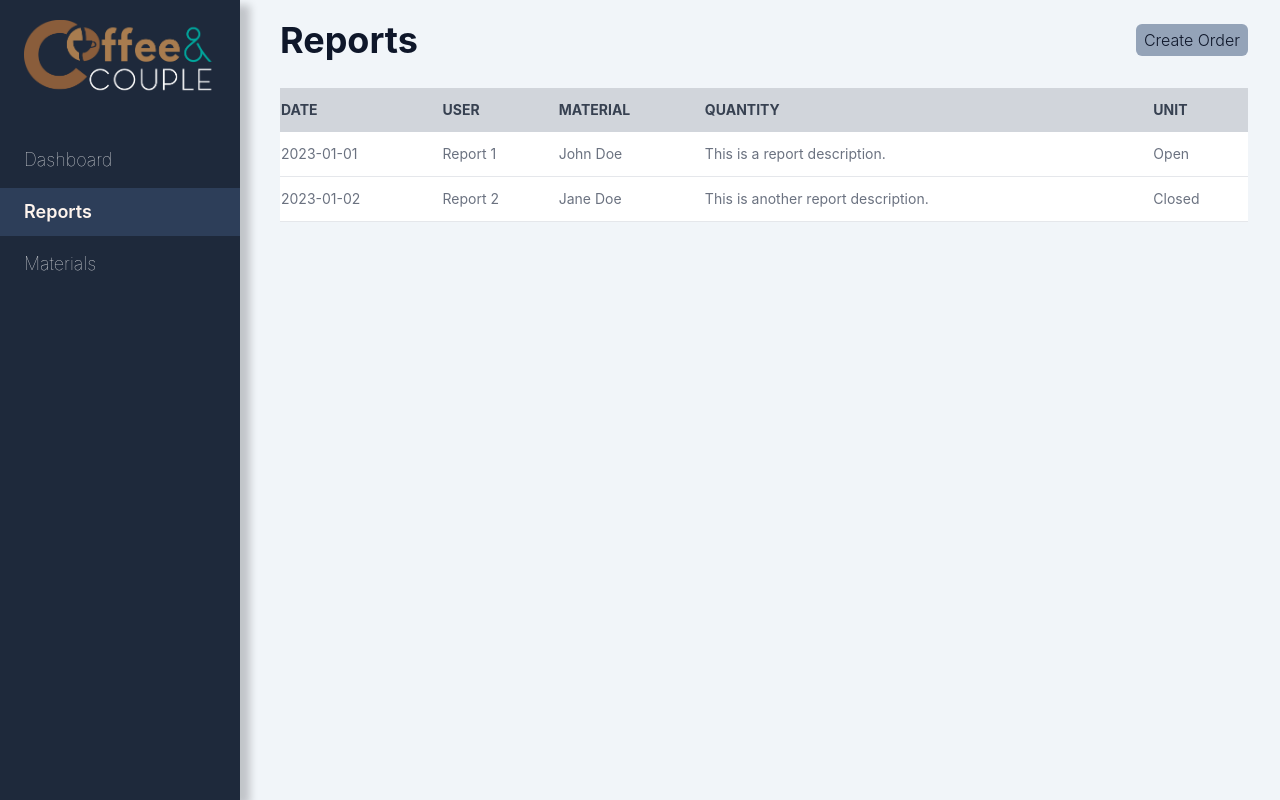
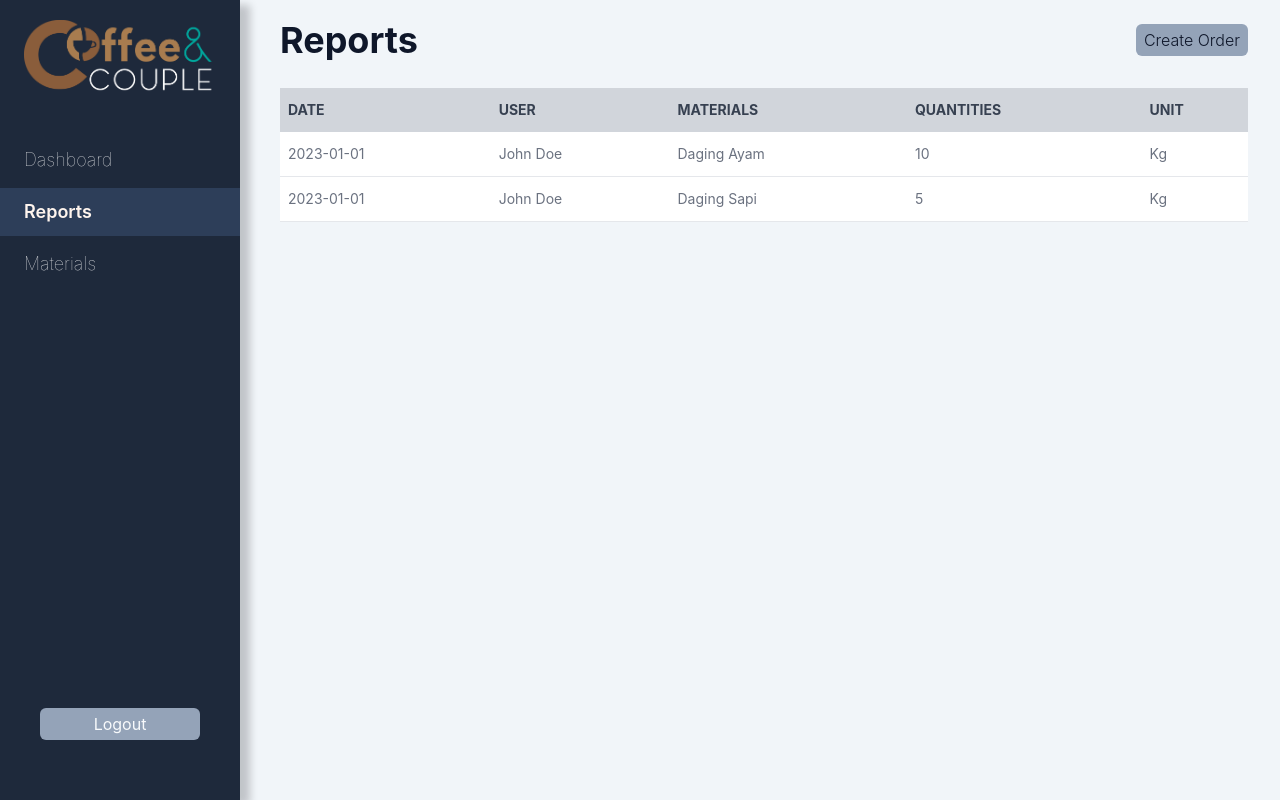
Before and after one commit to Bismillah-Cuan/cafe-frontend, a React (Vite) app: page /reports in a window 1280 px wide. Built offline with nearby package versions, Linux system fonts and the light colour scheme.

Commit message:
Add create feature to the table

```diff
--- a/src/App.tsx
+++ b/src/App.tsx
@@ -8,6 +8,8 @@ import ReportDetailPage from './pages/reportDetails'
 import InitialPages from './pages/initial'
 import ReportsEditPage from './pages/reportsEdit'
 import MaterialPage from './pages/MaterialPage'
+import { UserContext } from './components/Store/user-context'
+
 
 const router = createBrowserRouter([
   { path: '/',
@@ -30,8 +32,11 @@ const router = createBrowserRouter([
 ])
 
 const App = () => {
+  const user = { user: "" };
   return (
-    <RouterProvider router={router}/>
+    <UserContext.Provider value={user}>
+      <RouterProvider router={router}/>
+    </UserContext.Provider>
   )
 }
 
--- a/src/components/LoginForm/index.tsx
+++ b/src/components/LoginForm/index.tsx
@@ -3,13 +3,19 @@ import logoCuan from "../../assets/CoffeeNCouple.png"
 import { Link, useNavigate } from "react-router-dom"
 import { isNotEmpty } from '../../util/validation.js'
 import { useInput } from "../../hooks/useInput"
+import { useContext } from "react"
+import { UserContext } from "../store/user-context"
+
+
 interface LoginData {
   username: string
   password: string
 }
 
 const LoginForm:React.FC = () => {
+  let useCtx = useContext(UserContext)
   const navigate = useNavigate()
+
 
   const {
     value: username,
@@ -25,6 +31,7 @@ const LoginForm:React.FC = () => {
     hasError: passwordHasError
   } = useInput('', (value: string) => isNotEmpty(value));
 
+
   function handleSubmit(event : any){
     event.preventDefault();
 
@@ -33,8 +40,10 @@ const LoginForm:React.FC = () => {
     if(usernameHasError || passwordHasError){
       return;
     }
+
+    useCtx = {user : username}
     console.log(username, password);
-
+    navigate('/dashboard')
     handleLogin({username, password})
   }
 
--- a/src/components/ReusableForm/index.tsx
+++ b/src/components/ReusableForm/index.tsx
@@ -1,4 +1,5 @@
-import { useState } from "react";
+import { useState, useContext } from "react";
+import { UserContext } from "../store/user-context";
 
 type Field = {
     name: string;
@@ -23,17 +24,20 @@ type Field = {
   const ReusableForm: React.FC<ReusableFormProps> = ({ fields, onSubmit, onClose, buttonLabel = "Submit", isSelected
   }) => {
 
+    const userCtx = useContext(UserContext);
+    const [formData, setFormData] = useState(
+      Object.fromEntries(fields.map(field => [field.name, field.defaultValue || ""]))
+    );
 
-    const [formData, setFormData] = useState<Record<string, string>>(
-      fields.reduce((acc, field) => {
-        acc[field.name] = field.defaultValue || "";
-        return acc;
-      }, {} as Record<string, string>)
-    );
+    const currentUser = userCtx.user;
+
+    const currentDate = new Date();
+    const formattedDate = currentDate.toISOString().split("T")[0];
 
     const handleChange: (event: React.ChangeEvent<HTMLTextAreaElement | HTMLInputElement>) => void = (event) => {
      const { name , value} = event.target;
-     setFormData({ ...formData, [name]: value });
+
+     setFormData({ ...formData, [name]: value, date: formattedDate, user: currentUser });
     }
     const handleSubmit: (event: React.FormEvent<HTMLFormElement>) => void = (event) => {
       event.preventDefault();
--- a/src/components/ReusableTable/index.tsx
+++ b/src/components/ReusableTable/index.tsx
@@ -1,12 +1,13 @@
 import { Link } from "react-router-dom";
 
 type Data = {
-  id: number;
+  // id: number;
   date: string;
-  title: string;
-  pic: string;
-  description: string;
-  status: string;
+  user: string;
+  materials: string;
+  quantities: string;
+  unit: string;
+  [key: string]: any;
 }
 
 type TableFields = {
@@ -19,25 +20,25 @@ type ReusableTableProps = {
   tableFields: TableFields[];
 }
 
-const REPORTS = [
-    {
-        id: 1,
-        date: "2023-01-01",
-        title: "Report 1",
-        pic: "John Doe",
-        description: "This is a report description.",
-        status: "Open",
-    },
-    {
-        id: 2,
-        date: "2023-01-02",
-        title: "Report 2",
-        pic: "Jane Doe",
-        description: "This is another report description.",
-        status: "Closed",
-    },
-]
-const classTableRow= "py-3";
+// const REPORTS = [
+//     {
+//         id: 1,
+//         date: "2023-01-01",
+//         title: "Report 1",
+//         pic: "John Doe",
+//         description: "This is a report description.",
+//         status: "Open",
+//     },
+//     {
+//         id: 2,
+//         date: "2023-01-02",
+//         title: "Report 2",
+//         pic: "Jane Doe",
+//         description: "This is another report description.",
+//         status: "Closed",
+//     },
+// ]
+const classTableRow= "py-3 pl-2";
 const ReusableTable: React.FC<ReusableTableProps> = ({tableFields, data}) => {
   return (
     <table className="w-full text-sm text-left text-gray-500 sm:rounded-lg mt-2 mr-5 py-10">
@@ -49,15 +50,15 @@ const ReusableTable: React.FC<ReusableTableProps> = ({tableFields, data}) => {
           </tr>
         </thead>
         <tbody>
-          {REPORTS.map((report) => (
-
-            <tr key={report.id} className="bg-white border-b">
-
-                  <td className={classTableRow}><Link to={`${report.id}`}>{report.date}</Link></td>
-                  <td className={classTableRow}><Link to={`${report.id}`}>{report.title}</Link></td>
-                  <td className={classTableRow}><Link to={`${report.id}`}>{report.pic}</Link></td>
-                  <td className={classTableRow}><Link to={`${report.id}`}>{report.description}</Link></td>
-                  <td className={classTableRow}><Link to={`${report.id}`}>{report.status}</Link></td>
+          {data.map((row, rowIndex) => (
+            <tr key={rowIndex} className="bg-white border-b">
+                {tableFields.map((column) => (
+                  <td
+                  key={column.accessor} className={classTableRow}>
+                    <Link to={`${rowIndex}`}>{row[column.accessor]}
+                    </Link>
+                  </td>
+                ))}
 
             </tr>
 
--- a/src/components/SideBar/index.tsx
+++ b/src/components/SideBar/index.tsx
@@ -4,9 +4,9 @@ import classes from './MainNavigation.module.css'
 
 const SideBar = () => {
   return (
-<aside className="flex flex-col bg-slate-800 max-w-[15rem] h-screen py-5 gap-4 shadow-[rgba(0,0,10,0.2)_10px_5px_8px_0px]">
+<aside className="flex flex-col items-center bg-slate-800 max-w-[15rem] h-screen py-5 gap-4 shadow-[rgba(0,0,10,0.2)_10px_5px_8px_0px]">
         <img src={logoCuan} alt="CoffeeNCoupleLogo" className='mb-5 px-6' />
-        <nav className='w-full'>
+        <nav className='w-full flex-1 '>
             <ul className={`flex flex-col gap-1 w-full ${classes.list}`}>
                 <li>
                     <NavLink to="dashboard" className={({ isActive }) =>
@@ -29,6 +29,7 @@ const SideBar = () => {
                 </li>
             </ul>
         </nav>
+        <Link to="/" className='w-[10rem] items-center text-slate-50 text-center bg-slate-400 hover:bg-slate-500 mb-10 px-2 py-1 rounded-md'>Logout</Link>
 </aside>
   )
 }
--- /dev/null
+++ b/src/components/Store/user-context.tsx
@@ -0,0 +1,9 @@
+import { createContext } from "react";
+
+interface UserContextType {
+    user: string;
+
+  }
+export const UserContext = createContext< UserContextType >({
+    user: "",
+});
--- a/src/pages/reports/index.tsx
+++ b/src/pages/reports/index.tsx
@@ -9,6 +9,23 @@ import { useState } from "react"
 
 const Reports= () => {
   const [showForm, setShowForm] = useState(false);
+  const [data, setData] = useState([{
+    // id: 1,
+    date: "2023-01-01",
+    user: "John Doe",
+    materials: "Daging Ayam",
+    quantities: "10",
+    unit: "Kg",
+},
+{
+    // id: 2,
+    date: "2023-01-01",
+    user: "John Doe",
+    materials: "Daging Sapi",
+    quantities: "5",
+    unit: "Kg",
+},]);
+
 
   //Dummy Fields for input
   const fields = [
@@ -19,8 +36,8 @@ const Reports= () => {
       placeholder: "Enter the material name",
     },
     {
-      name: "quantity",
-      label: "Quantity",
+      name: "quantities",
+      label: "Quantities",
       type: "number",
       placeholder: "Enter a Quantity",
     },
@@ -32,38 +49,23 @@ const Reports= () => {
     },
   ];
 
-  //Dummy Data
+  //Dummy Data For Table
   const columns = [
     {label : "Date", accessor : "date"},
     {label : "User", accessor : "user"},
-    {label : "Material", accessor : "materials"},
-    {label : "Quantity", accessor : "quantity"},
+    {label : "Materials", accessor : "materials"},
+    {label : "Quantities", accessor : "quantities"},
     {label : "Unit", accessor : "unit"},
   ];
-  const REPORTS = [
-    {
-        id: 1,
-        date: "2023-01-01",
-        title: "Report 1",
-        pic: "John Doe",
-        description: "This is a report description.",
-        status: "Open",
-    },
-    {
-        id: 2,
-        date: "2023-01-02",
-        title: "Report 2",
-        pic: "Jane Doe",
-        description: "This is another report description.",
-        status: "Closed",
-    },
-  ]
+
   function handleShowForm() {
     setShowForm((prev) => !prev);
   }
 
   function handleSubmit(data: any) {
+    setShowForm(!showForm);
     console.log(data);
+    setData((prev) => [...prev, ...[data]]);
   }
   const closeForm = () => setShowForm(false);
 
@@ -76,7 +78,7 @@ const Reports= () => {
         {showForm && <ReusableFormfrom fields={fields} onSubmit={handleSubmit} onClose={closeForm} buttonLabel="Submit" isSelected={showForm}/>}
         </div>
       </header>
-      <ReusableTable  tableFields={columns} data={REPORTS}/>
+      <ReusableTable  tableFields={columns} data={data}/>
     </div>
   )
 }
```
